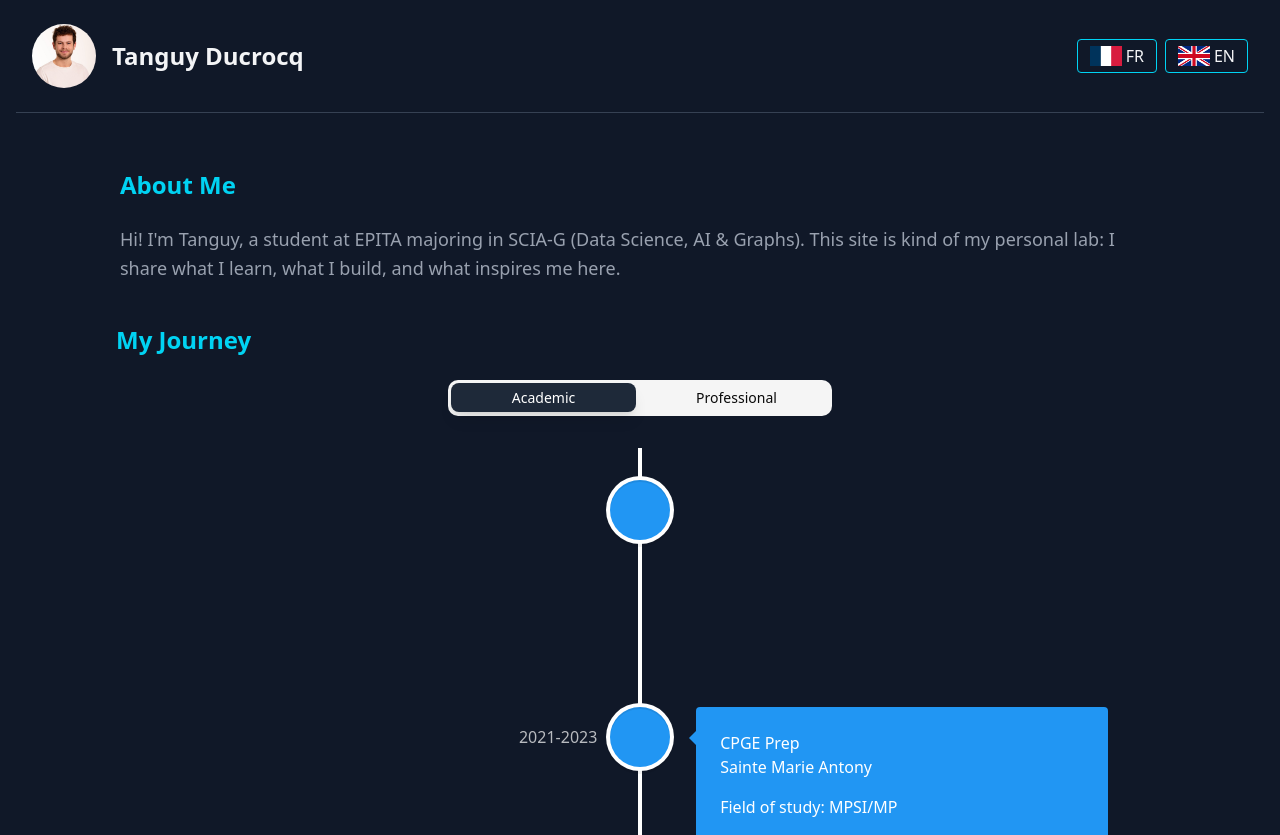
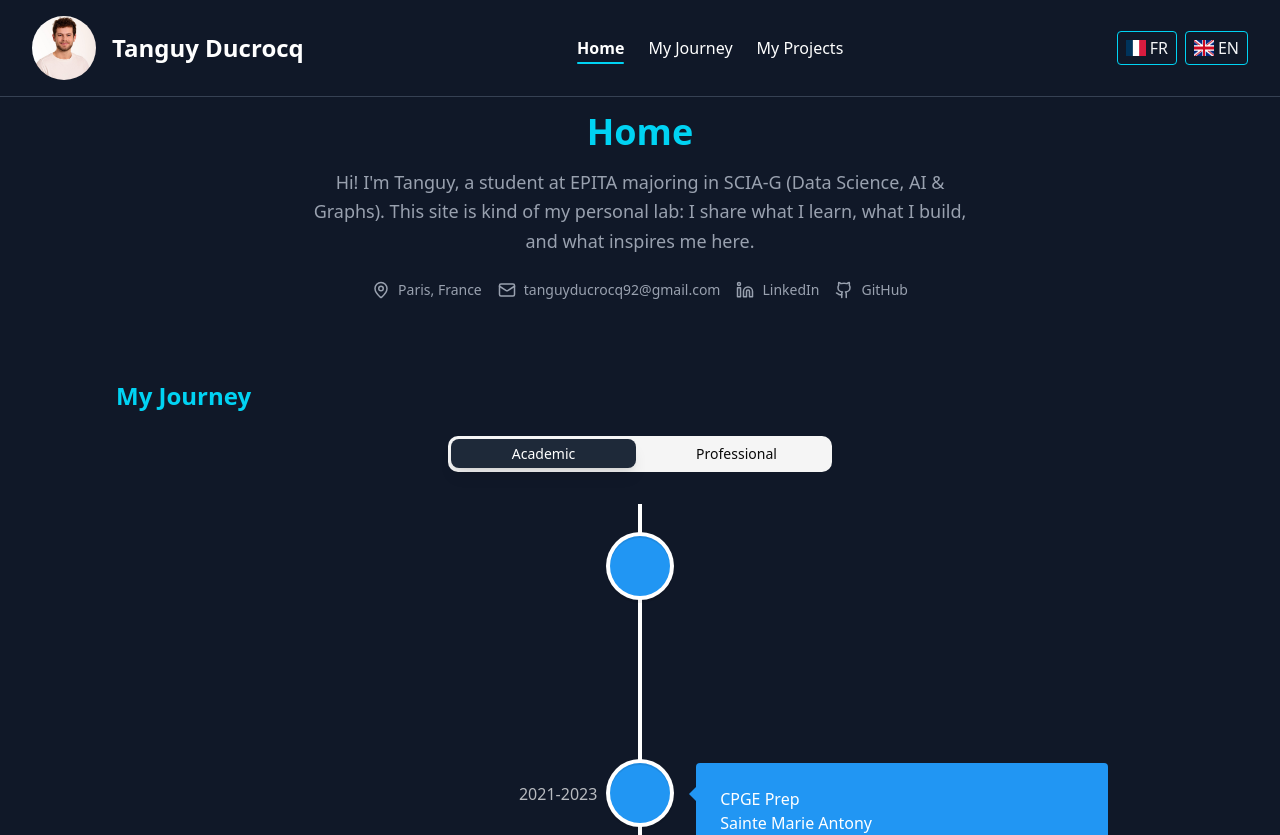
Before and after one commit to tanguydcq/tanguydcq.github.io, a React (Vite) app: page / in a window 1280 px wide. Shown: the top 835 px of the page. Built offline with nearby package versions, Linux system fonts and the light colour scheme; some icons are missing.

Commit message:
navbar, header revisited

```diff
--- a/index.html
+++ b/index.html
@@ -1,5 +1,5 @@
 <!doctype html>
-<html lang="en">
+<html lang="en" class="scroll-smooth">
   <head>
     <meta charset="UTF-8" />
     <link rel="apple-touch-icon" sizes="180x180" href="/images/apple-touch-icon.png">
--- a/src/components/AboutComponent.tsx
+++ b/src/components/AboutComponent.tsx
@@ -1,15 +1,43 @@
 import { useTranslation } from "react-i18next";
+import { Mail, MapPin, Linkedin, Github } from "lucide-react";
 import "../i18n";
-
 
 export function AboutComponent() {
   const { t } = useTranslation();
+
   return (
-    <section id="presentation" className="flex flex-col p-4 sm:p-6 rounded-2xl w-full text-left">
-      <h2 className="text-xl sm:text-2xl text-cyan-400 font-semibold mb-2 pb-4">{t('about.title')}</h2>
-      <p className="text-gray-400 leading-relaxed text-base sm:text-lg">
-        {t('about.description')}
+    <section id="presentation" className="my-20 px-4 sm:px-6 text-center flex flex-col items-center">
+      <h1 className="text-3xl sm:text-4xl font-bold text-cyan-400 mb-4">
+        {t("about.title") || "About Me"}
+      </h1>
+      <p className="text-gray-400 max-w-2xl text-base sm:text-lg leading-relaxed mb-6">
+        {t("about.description") || `I'm looking for a full-time opportunity or internship in web development, AI or UX. I'm based in Paris, open to relocation or remote work. Fluent in French and English.`}
       </p>
+
+      <div className="flex flex-wrap justify-center items-center gap-4 text-sm text-gray-400">
+        <div className="flex items-center gap-2">
+          <MapPin size={18} />
+          <span>Paris, France</span>
+        </div>
+        <div className="flex items-center gap-2">
+          <Mail size={18} />
+          <a href="mailto:tanguyducrocq92@gmail.com" className="hover:text-white transition-colors">
+            tanguyducrocq92@gmail.com
+          </a>
+        </div>
+        <div className="flex items-center gap-2">
+          <Linkedin size={18} />
+          <a href="https://www.linkedin.com/in/tanguy-ducrocq-4b580728a/" target="_blank" className="hover:text-white transition-colors">
+            LinkedIn
+          </a>
+        </div>
+        <div className="flex items-center gap-2">
+          <Github size={18} />
+          <a href="https://github.com/tanguydcq" target="_blank" className="hover:text-white transition-colors">
+            GitHub
+          </a>
+        </div>
+      </div>
     </section>
   );
 }
--- a/src/components/Header.tsx
+++ b/src/components/Header.tsx
@@ -1,42 +1,155 @@
 import { useTranslation } from "react-i18next";
+import { useEffect, useState } from "react";
+import { Menu, X } from "lucide-react";
 import "../i18n";
 
+export function Header() {
+  const { i18n, t } = useTranslation();
+  const [menuOpen, setMenuOpen] = useState(false);
+  const [activeSection, setActiveSection] = useState("presentation");
 
-export function Header() {
-  const { i18n } = useTranslation();
+  useEffect(() => {
+    const handleScroll = () => {
+      const sections = ["presentation", "parcours", "projects"];
+      let current = "presentation";
+      sections.forEach((id) => {
+        const el = document.getElementById(id);
+        if (el) {
+          const top = el.offsetTop - 120;
+          const height = el.offsetHeight;
+          if (window.scrollY >= top && window.scrollY < top + height) {
+            current = id;
+          }
+        }
+      });
+      setActiveSection(current);
+    };
+
+    window.addEventListener("scroll", handleScroll);
+    handleScroll();
+    return () => window.removeEventListener("scroll", handleScroll);
+  }, []);
+
+  const navLinks = [
+    { id: "presentation", label: t("header.presentation") },
+    { id: "parcours", label: t("header.parcours") },
+    { id: "projects", label: t("header.projects") },
+  ];
+
+  // Scroll to section by id
+  function scrollToId(id: string) {
+    const el = document.getElementById(id);
+    if (el) {
+      window.scrollTo({
+        top: el.offsetTop - 100,
+        behavior: "smooth",
+      });
+      setMenuOpen(false);
+    }
+  }
+
   return (
-    <header className="mx-4 p-4 sm:py-6 flex flex-col sm:flex-row justify-between items-center border-b border-gray-700 gap-4 sm:gap-0">
-      <div className="flex flex-row items-center space-x-4">
+    <header className="fixed top-0 left-0 w-full bg-gray-900 bg-opacity-60 backdrop-blur-md z-50 border-b border-gray-700">
+      <div className="mx-4 p-4 flex justify-between items-center">
+      {/* Profile */}
+      <div className="flex items-center space-x-4">
         <a href="/">
         <img
           src={`${import.meta.env.BASE_URL}images/identite.jpg`}
           alt="Identité"
-            className="w-16 h-16 sm:w-16 sm:h-16 rounded-full object-cover aspect-square cursor-pointer"
+          className="w-12 h-12 sm:w-16 sm:h-16 rounded-full object-cover aspect-square cursor-pointer"
         />
         </a>
-        <h1 className="text-xl sm:text-2xl font-bold">Tanguy Ducrocq</h1>
+        <h1 className="text-lg sm:text-2xl font-bold text-white">Tanguy Ducrocq</h1>
       </div>
-      {/* <nav className="space-x-4">
-        <a href="#presentation" className="hover:text-blue-400">{t('header.presentation')}</a>
-        <a href="#parcours" className="hover:text-blue-400">{t('header.parcours')}</a>
-        <a href="#contact" className="hover:text-blue-400">{t('header.contact')}</a>
-      </nav> */}
-      <div className="flex justify-end">
+
+      {/* Desktop Nav */}
+      <nav className="hidden sm:flex space-x-6">
+        {navLinks.map(({ id, label }) => (
         <button
-          onClick={() => i18n.changeLanguage('fr')}
-          className="mr-2 px-3 py-1 rounded flex items-center gap-1 transition-colors duration-200 hover:bg-cyan-400 hover:text-white border border-cyan-400"
+          key={id}
+          onClick={() => scrollToId(id)}
+          className={`relative text-white hover:text-cyan-400 transition ${activeSection === id ? "text-cyan-400 font-semibold" : ""
+          }`}
         >
-          <img src={`${import.meta.env.BASE_URL}images/fr.png`} alt="FR" className="w-8 h-5" />
+          {label}
+          {activeSection === id && (
+          <span className="absolute -bottom-1 left-0 w-full h-0.5 bg-cyan-400 rounded"></span>
+          )}
+        </button>
+        ))}
+      </nav>
+
+      {/* Langues + Mobile Toggle */}
+      <div className="flex items-center gap-2">
+        <button
+        onClick={() => i18n.changeLanguage("fr")}
+        className="hidden sm:flex px-2 py-1 border border-cyan-400 rounded hover:bg-cyan-400 hover:text-white transition items-center gap-1"
+        >
+        <img
+          src={`${import.meta.env.BASE_URL}images/fr.png`}
+          alt="FR"
+          className="w-5 h-4"
+        />
         FR
         </button>
         <button
-          onClick={() => i18n.changeLanguage('en')}
-          className="px-3 py-1 rounded flex items-center gap-1 transition-colors duration-200 hover:bg-cyan-400 hover:text-white border border-cyan-400"
+        onClick={() => i18n.changeLanguage("en")}
+        className="hidden sm:flex px-2 py-1 border border-cyan-400 rounded hover:bg-cyan-400 hover:text-white transition items-center gap-1"
         >
-          <img src={`${import.meta.env.BASE_URL}images/en.png`} alt="EN" className="w-8 h-5" />
+        <img
+          src={`${import.meta.env.BASE_URL}images/en.png`}
+          alt="EN"
+          className="w-5 h-4"
+        />
+        EN
+        </button>
+
+        <button onClick={() => setMenuOpen(!menuOpen)} className="sm:hidden text-white">
+        {menuOpen ? <X size={24} /> : <Menu size={24} />}
+        </button>
+      </div>
+      </div>
+
+      {/* Mobile Nav */}
+      {menuOpen && (
+      <nav className="sm:hidden flex flex-col bg-gray-900 bg-opacity-90 backdrop-blur-md px-4 pb-4 space-y-2">
+        {navLinks.map(({ id, label }) => (
+        <button
+          key={id}
+          onClick={() => scrollToId(id)}
+          className="text-white text-left hover:text-cyan-400"
+        >
+          {label}
+        </button>
+        ))}
+
+        <div className="flex gap-2 mt-2">
+        <button
+          onClick={() => i18n.changeLanguage("fr")}
+          className="flex items-center gap-1 px-2 py-1 border border-cyan-400 rounded hover:bg-cyan-400 hover:text-white transition"
+        >
+          <img
+          src={`${import.meta.env.BASE_URL}images/fr.png`}
+          alt="FR"
+          className="w-5 h-4"
+          />
+          FR
+        </button>
+        <button
+          onClick={() => i18n.changeLanguage("en")}
+          className="flex items-center gap-1 px-2 py-1 border border-cyan-400 rounded hover:bg-cyan-400 hover:text-white transition"
+        >
+          <img
+          src={`${import.meta.env.BASE_URL}images/en.png`}
+          alt="EN"
+          className="w-5 h-4"
+          />
           EN
         </button>
         </div>
+      </nav>
+      )}
     </header>
   );
 }
--- /dev/null
+++ b/src/components/ProgressBar.tsx
@@ -0,0 +1,27 @@
+// src/components/ScrollProgressBar.tsx
+import { useEffect, useState } from "react";
+
+export default function ScrollProgressBar() {
+  const [scroll, setScroll] = useState(0);
+
+  useEffect(() => {
+    const handleScroll = () => {
+      const scrollTop = window.scrollY;
+      const scrollHeight = document.documentElement.scrollHeight - window.innerHeight;
+      const progress = (scrollTop / scrollHeight) * 100;
+      setScroll(progress);
+    };
+
+    window.addEventListener("scroll", handleScroll);
+    return () => window.removeEventListener("scroll", handleScroll);
+  }, []);
+
+  return (
+    <div className="fixed top-0 left-0 w-full h-1 z-[999] bg-transparent">
+      <div
+        className="h-full bg-white transition-all duration-150 ease-out"
+        style={{ width: `${scroll}%` }}
+      />
+    </div>
+  );
+}
--- /dev/null
+++ b/src/components/ui/progress.tsx
@@ -0,0 +1,29 @@
+import * as React from "react"
+import * as ProgressPrimitive from "@radix-ui/react-progress"
+
+import { cn } from "@/lib/utils"
+
+function Progress({
+  className,
+  value,
+  ...props
+}: React.ComponentProps<typeof ProgressPrimitive.Root>) {
+  return (
+    <ProgressPrimitive.Root
+      data-slot="progress"
+      className={cn(
+        "bg-primary/20 relative h-2 w-full overflow-hidden rounded-full",
+        className
+      )}
+      {...props}
+    >
+      <ProgressPrimitive.Indicator
+        data-slot="progress-indicator"
+        className="bg-primary h-full w-full flex-1 transition-all"
+        style={{ transform: `translateX(-${100 - (value || 0)}%)` }}
+      />
+    </ProgressPrimitive.Root>
+  )
+}
+
+export { Progress }
--- a/src/i18n.ts
+++ b/src/i18n.ts
@@ -5,12 +5,13 @@ const resources = {
     en: {
         translation: {
             header: {
-                presentation: "About Me",
+                presentation: "Home",
                 parcours: "My Journey",
+                projects: "My Projects",
                 contact: "Contact Me"
             },
             about: {
-                title: "About Me",
+                title: "Home",
                 description: `Hi! I'm Tanguy, a student at EPITA majoring in SCIA-G (Data Science, AI & Graphs). This site is kind of my personal lab: I share what I learn, what I build, and what inspires me here.`
             },
             parcours: {
@@ -117,12 +118,13 @@ const resources = {
     fr: {
         translation: {
             header: {
-                presentation: "À propos de moi",
+                presentation: "Acceuil",
                 parcours: "Mon parcours",
+                projects: "Mes projets",
                 contact: "Me contacter"
             },
             about: {
-                title: "À propos de moi",
+                title: "Acceuil",
                 description: `Bonjour! Moi c’est Tanguy, étudiant à EPITA en majeure SCIA-G (Data Science, IA & Graphes). Ce site, c’est un peu mon labo perso : j’y partage ce que j’apprends, ce que je construis, et ce qui m’inspire`
             },
             parcours: {
--- a/src/layout/HomeLayout.tsx
+++ b/src/layout/HomeLayout.tsx
@@ -1,9 +1,11 @@
 import { Header } from "../components/Header";
 import { Footer } from "../components/Footer";
+import ScrollProgressBar from "../components/ProgressBar";
 
 export default function HomeLayout({ children }: { children: React.ReactNode }) {
   return (
     <div className="bg-gray-900 min-h-screen text-gray-100 flex flex-col">
+      <ScrollProgressBar />
       <Header />
       <main className="flex-1 w-full px-4 sm:px-8 lg:px-24 py-8">{children}</main>
       <Footer />
```
Also changed, not shown: package.json (+6 -3 lines), 2 other files (tests, documents, lock files or other folders). Lines whose indentation alone changed are shown as unchanged.
